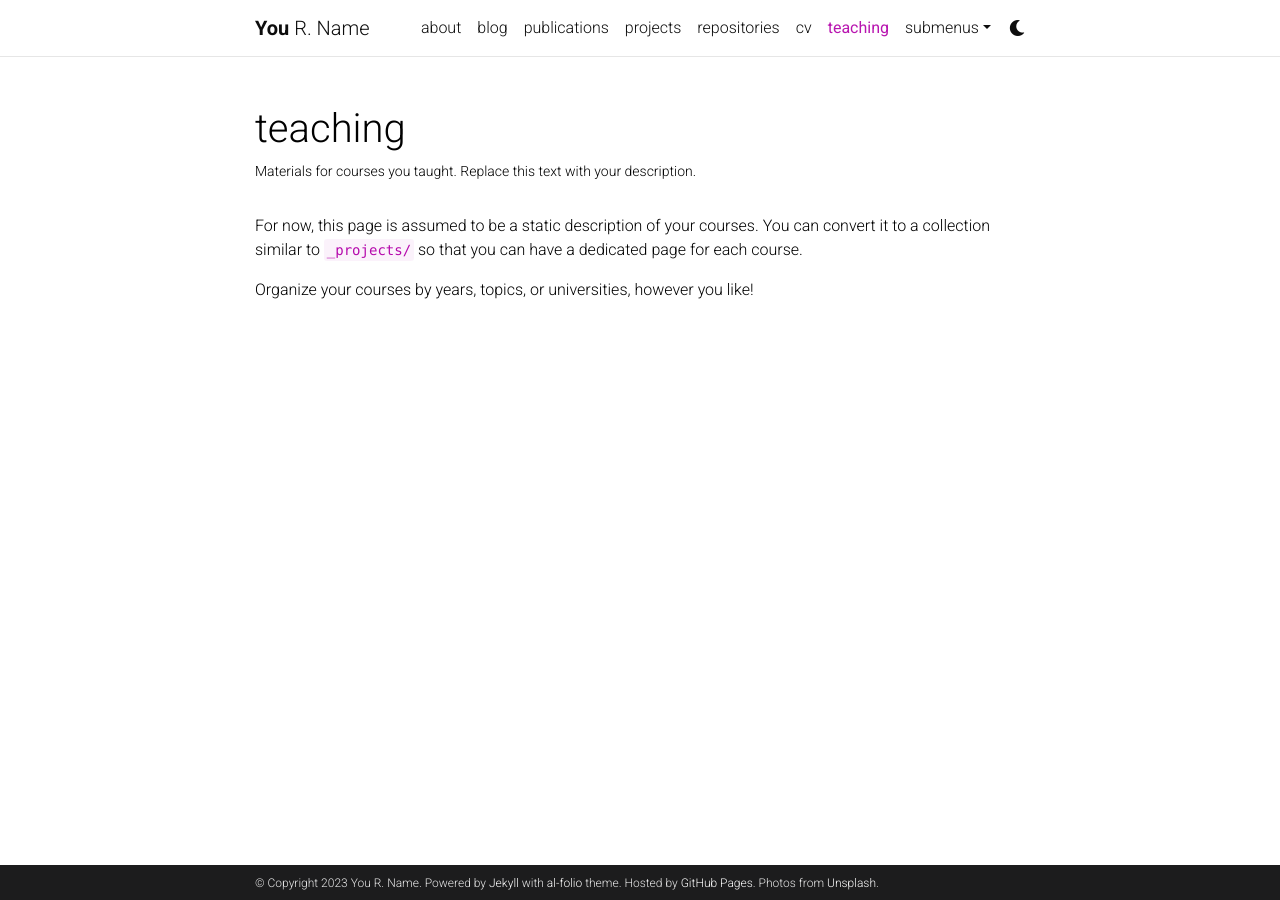
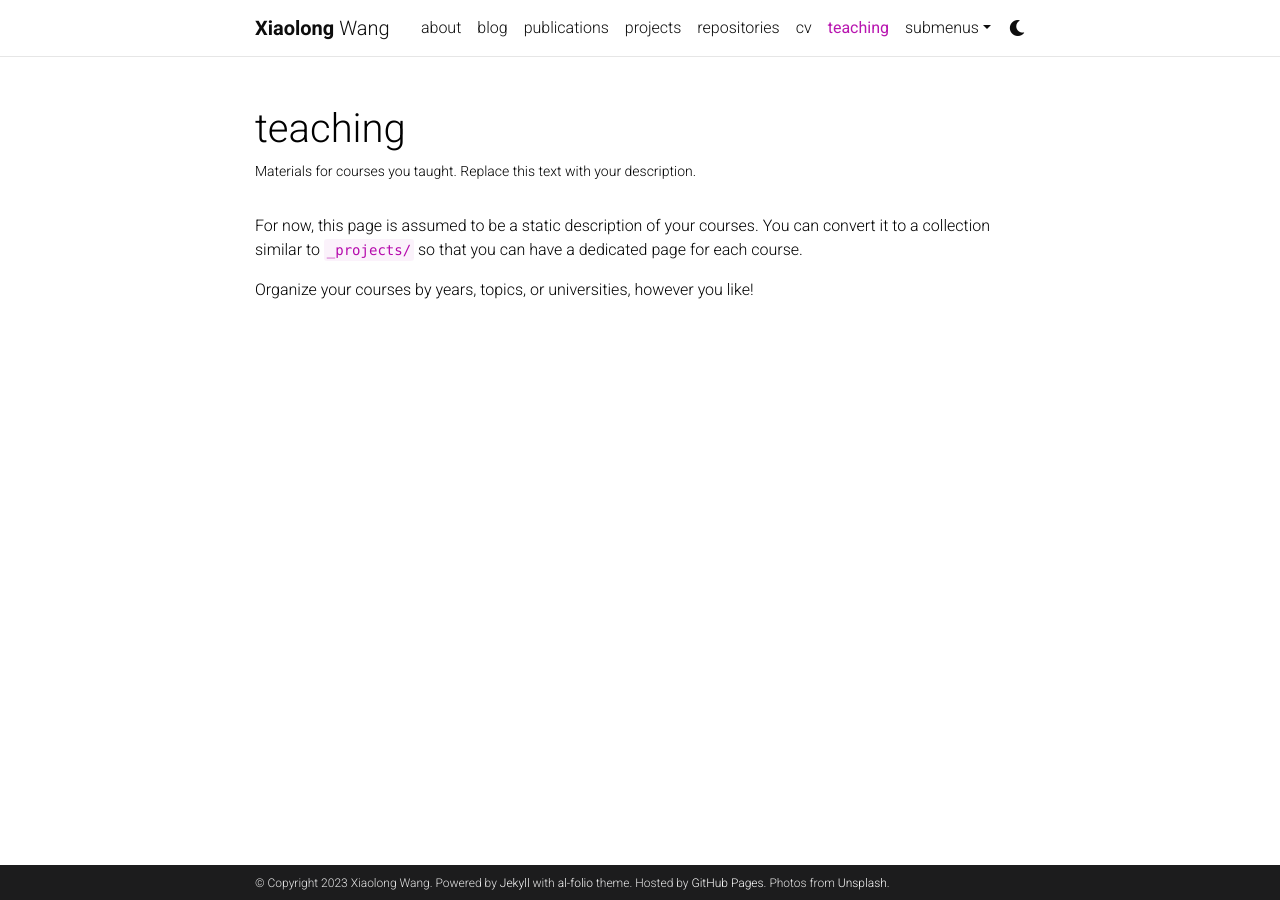
Before and after one commit to guanfang12/guanfang12.github.io, a Jekyll site: the page built from _pages/teaching.md, in a window 1280 px wide. Built offline with Jekyll 4.4.1, drawn with Linux system fonts in a browser that asks for light colours; comment, search, counter and statistics services are not loaded; a style sheet for code colours, icons or effects is not loaded.

Commit message:
update _config.yml
change github name

```diff
--- a/_config.yml
+++ b/_config.yml
@@ -3,10 +3,10 @@
 # -----------------------------------------------------------------------------
 
 title: blank # the website title (if blank, full name will be used instead)
-first_name: You
-middle_name: R.
-last_name: Name
-email: you@example.com
+first_name: Xiaolong
+middle_name:
+last_name: Wang
+email: xlking@zju.edu.cn
 description: > # the ">" symbol means to ignore newlines until "footer_text:"
   A simple, whitespace theme for academics. Based on [*folio](https://github.com/bogoli/-folio) design.
 footer_text: >
@@ -18,7 +18,7 @@
 lang: en # the language of your site (for example: en, fr, cn, ru, etc.)
 icon: ⚛️  # the emoji used as the favicon (alternatively, provide image name in /assets/img/)
 
-url: https://alshedivat.github.io # the base hostname & protocol for your site
+url: https://guanfang12.github.io # the base hostname & protocol for your site
 baseurl: /al-folio # the subpath of your site, e.g. /blog/
 last_updated: false # set to true if you want to display last updated in the footer
 impressum_path:  # set to path to include impressum link in the footer, use the same path as permalink in a page, helps to conform with EU GDPR
@@ -71,7 +71,7 @@
 # Social integration
 # -----------------------------------------------------------------------------
 
-github_username: # your GitHub user name
+github_username: guanfang12# your GitHub user name
 gitlab_username: # your GitLab user name
 twitter_username: # your Twitter handle
 mastodon_username: # your mastodon instance+username in the format instance.tld/@username
```
